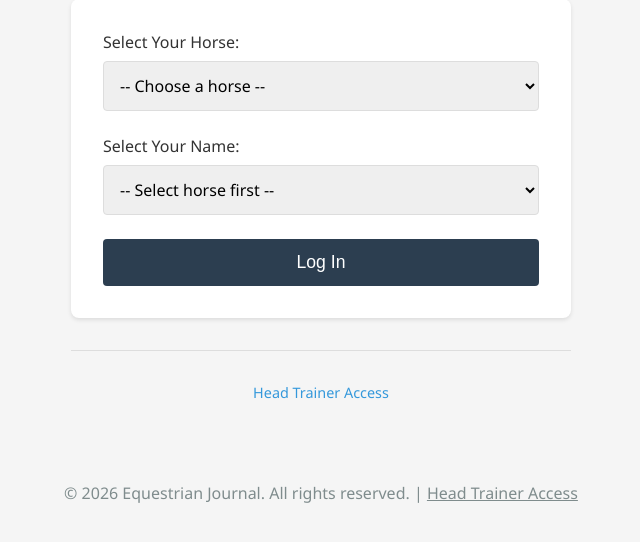
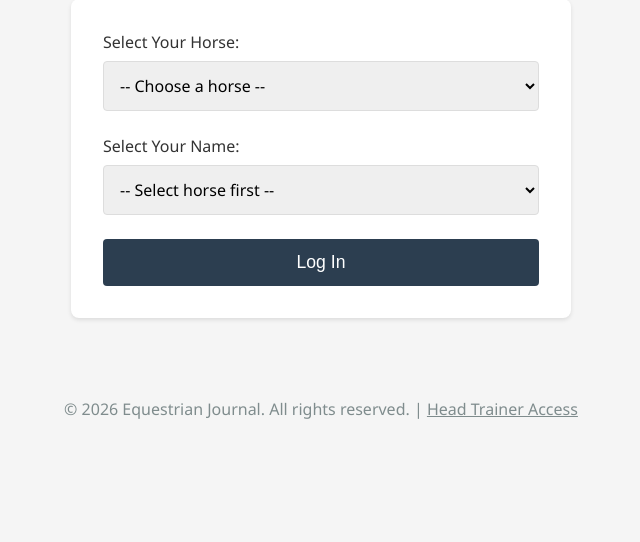
Before and after one commit to Dave-Perkins/journal-app, a Django app: page / in a window 1280 px wide. Shown: the part 114-656 px from the top of the page, without its empty margins (319-959 px from the left). Run offline with Django 4.2, Linux system fonts and the light colour scheme; data comes from the database, SQL or seed files in the repository.

Commit message:
Remove Head Trainer Access link from main login page - keep only footer link

```diff
--- a/journal/templates/journal/login.html
+++ b/journal/templates/journal/login.html
@@ -28,12 +28,6 @@
 
         <button type="submit" class="btn" style="width: 100%; padding: 0.8rem; font-size: 1.1rem;">Log In</button>
     </form>
-
-    <div style="text-align: center; margin-top: 2rem; padding-top: 2rem; border-top: 1px solid #ddd;">
-        <p style="font-size: 0.9rem;">
-            <a href="{% url 'michelle_login' %}" style="color: #3498db; text-decoration: none;">Head Trainer Access</a>
-        </p>
-    </div>
 </div>
 
 <script>
```
